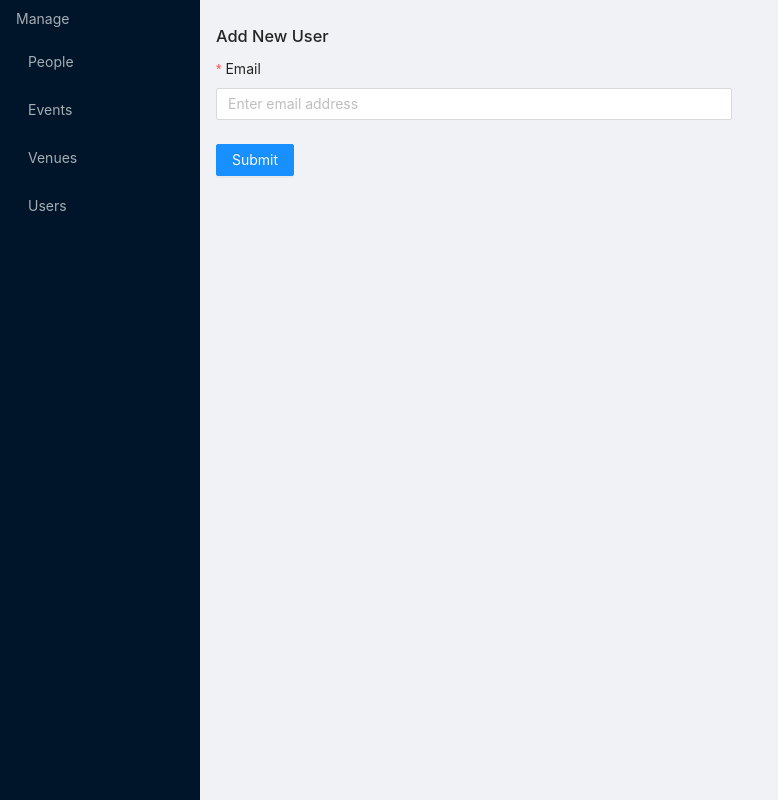
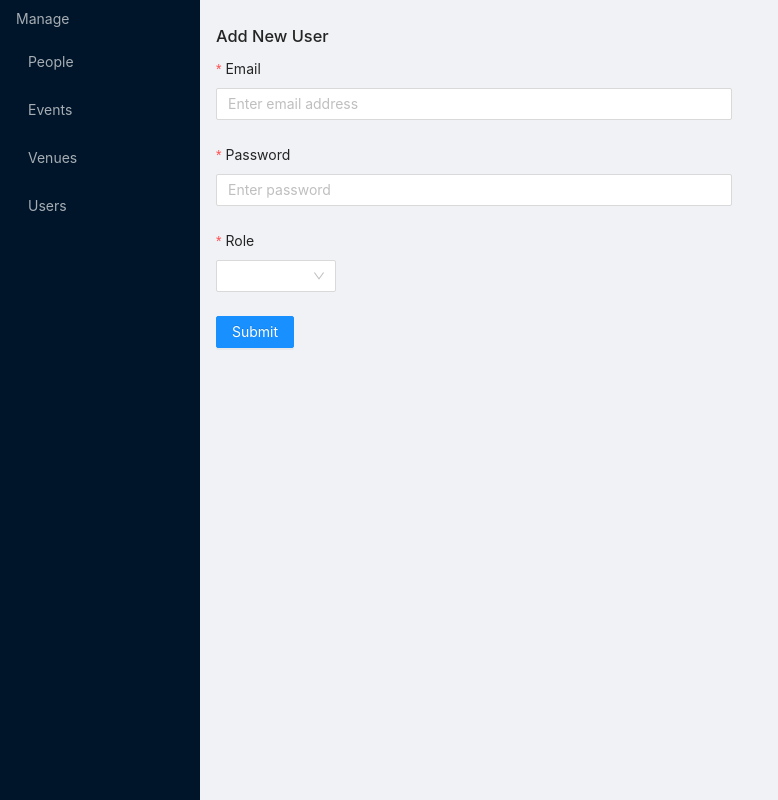
Before and after one commit to BloomTech-Labs/beerthoven-fe, a React (Create React App) app: page /user/form/1 in a window 1280 px wide. Shown: the whole page, without its empty margins (0-778 px from the left). Built offline with nearby package versions, Linux system fonts and the light colour scheme; no server answers; the HTML template or start-up script is replaced by a standard one.

Commit message:
User Bug fix

```diff
--- a/src/components/forms/UserForm.js
+++ b/src/components/forms/UserForm.js
@@ -52,25 +52,25 @@ const UserForm = ({ onSubmit }) => {
 						]}>
 						<Input placeholder='Enter email address' />
 					</Form.Item>
-					{/* <Form.Item
+					<Form.Item
 						label='Password'
 						name='password'
 						rules={[
 							{ required: true },
 						]}>
 						<Input placeholder='Enter password' type='password' />
-					</Form.Item> */}
+					</Form.Item>
 				</Col>
 			</Row>
-			{/* <Row
+			<Row
 				gutter={[
 					16,
 					16,
 				]}>
 				<Col span={12}>
-					<Form.Item label='Person' name='person'>
+					{/* <Form.Item label='Person' name='person'>
 						<Input placeholder='Enter Person' />
-					</Form.Item>
+					</Form.Item> */}
 					<Form.Item
 						label='Role'
 						name='role'
@@ -85,7 +85,7 @@ const UserForm = ({ onSubmit }) => {
 						</Select>
 					</Form.Item>
 				</Col>
-			</Row> */}
+			</Row>
 			<Form.Item>
 				<Button type='primary' htmlType='submit'>
 					Submit
```
